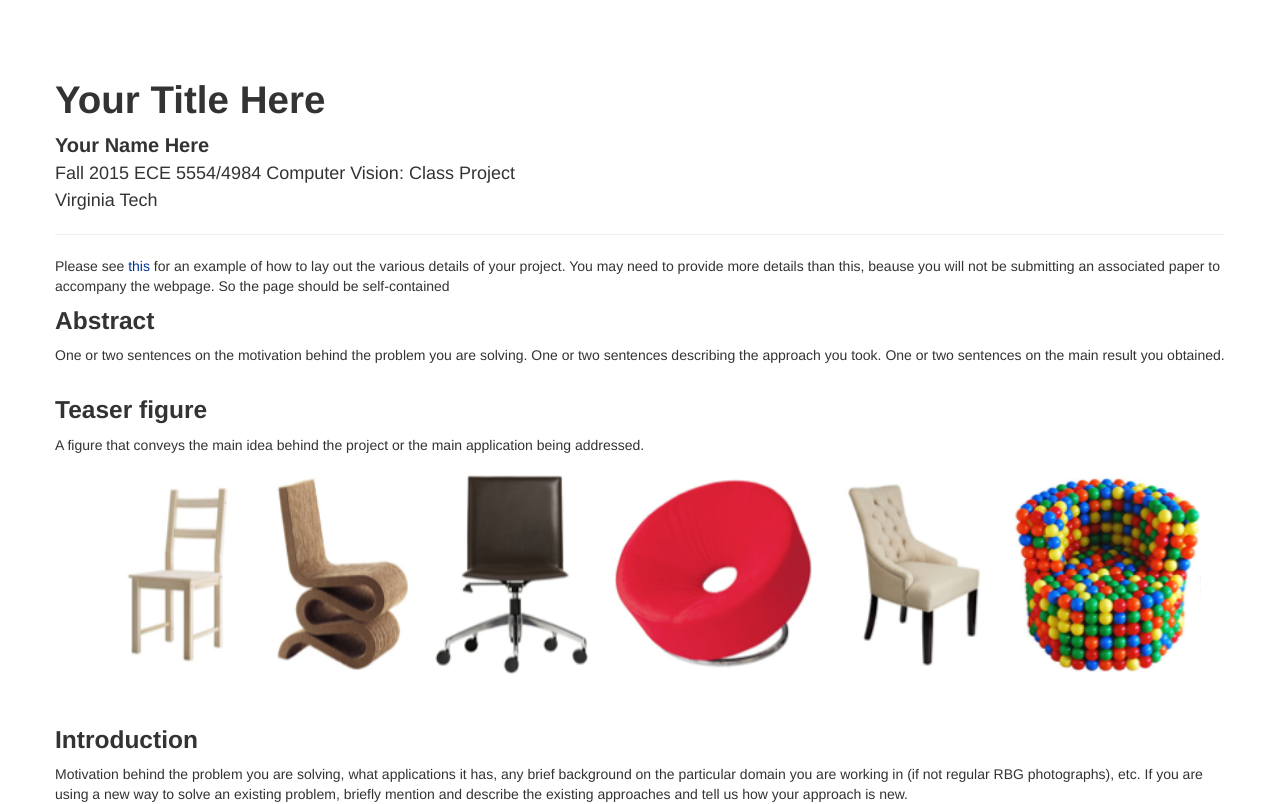
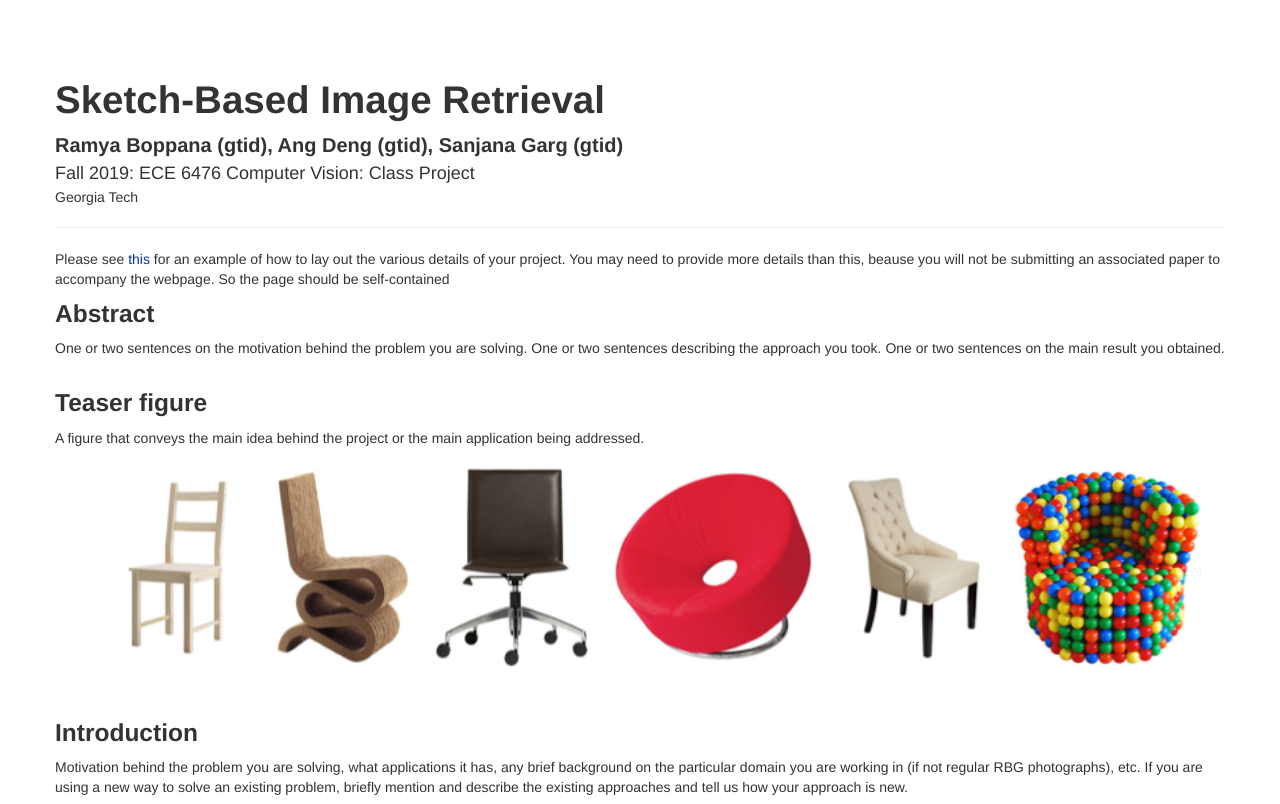
Before and after one commit to sanjanag/sbir, a plain HTML site: page docs/index.html in a window 1280 px wide. Shown: the top 804 px of the page. Drawn offline with Linux system fonts and the light colour scheme.

Commit message:
edited titles

```diff
--- a/docs/index.html
+++ b/docs/index.html
@@ -3,7 +3,7 @@
   <meta http-equiv="Content-Type" content="text/html; charset=UTF-8">
   <meta charset="utf-8">
   <title>Computer Vision Class Project
-  | ECE, Virginia Tech | Fall 2015: ECE 5554/4984</title>
+  | ECE, Georgia Tech | Fall 2019: ECE 6476</title>
   <meta name="viewport" content="width=device-width, initial-scale=1.0">
   <meta name="description" content="">
   <meta name="author" content="">
@@ -34,10 +34,9 @@ color: #FF9900;
 <div class="page-header">
 
 <!-- Title and Name -->
-<h1>Your Title Here</h1>
-<span style="font-size: 20px; line-height: 1.5em;"><strong>Your Name Here</strong></span><br>
-<span style="font-size: 18px; line-height: 1.5em;">Fall 2015 ECE 5554/4984 Computer Vision: Class Project</span><br>
-<span style="font-size: 18px; line-height: 1.5em;">Virginia Tech</span>
+<h1>Sketch-Based Image Retrieval</h1>
+<span style="font-size: 20px; line-height: 1.5em;"><strong>Ramya Boppana (gtid), Ang Deng (gtid), Sanjana Garg (gtid)</strong></span><br>
+<span style="font-size: 18px; line-height: 1.5em;">Fall 2019: ECE 6476 Computer Vision: Class Project</span><br>Georgia Tech</span>
 <hr>
 
 Please see <a href="http://vision.cs.utexas.edu/projects/adapted_attributes/">this</a> for an example of how to lay out the various details of your project. You may need to provide more details than this, beause you will not be submitting an associated paper to accompany the webpage. So the page should be self-contained
```
